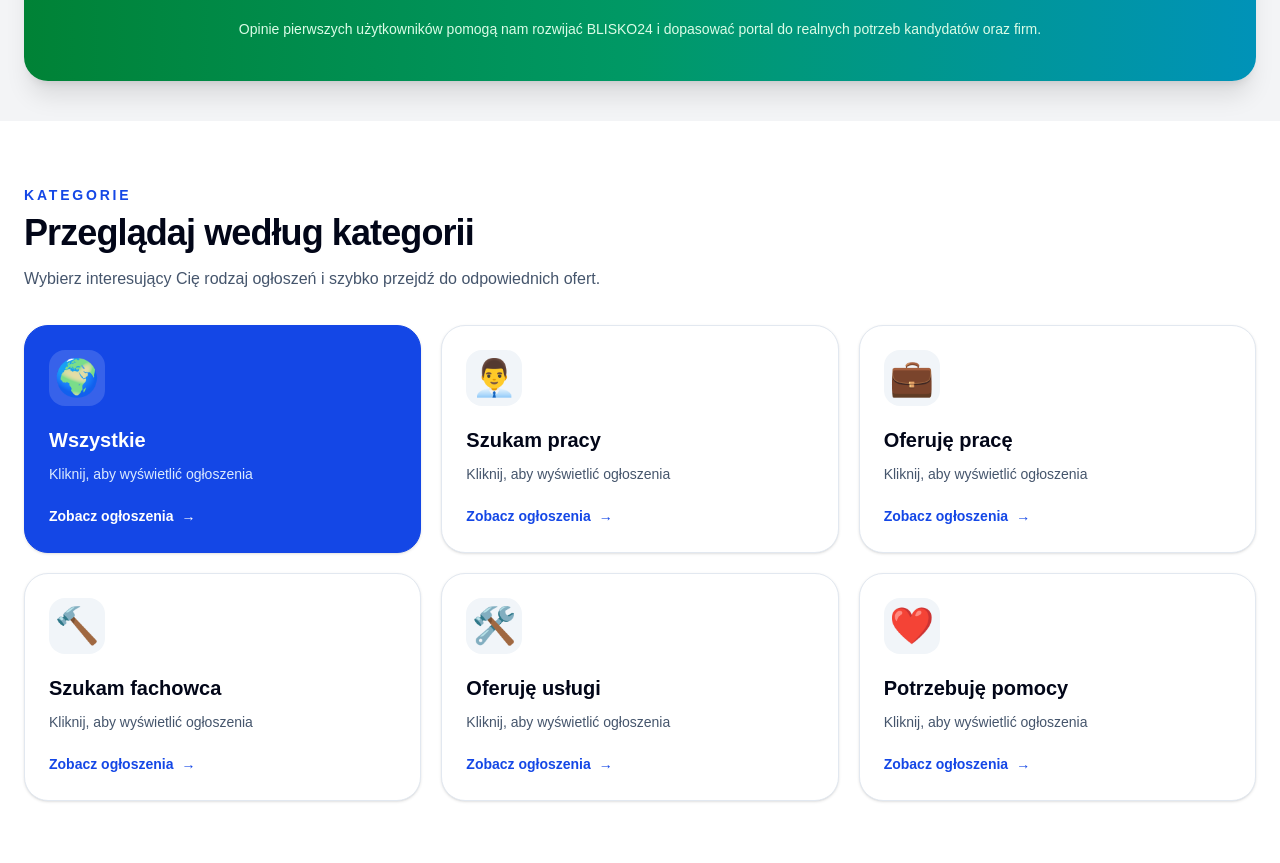
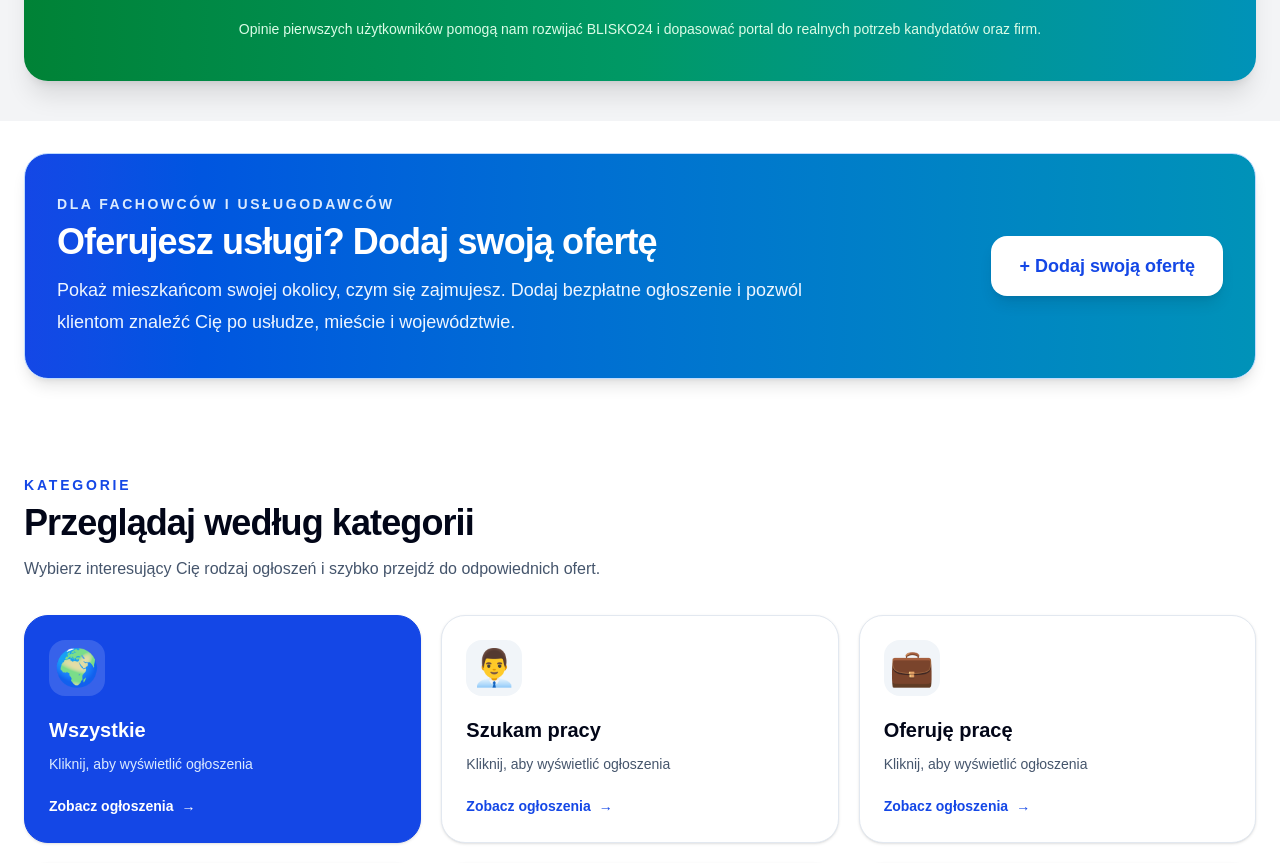
Before and after one commit to wodarrr/blisko24, a Next.js app: page / in a window 1280 px wide. Shown: the part 1640-2503 px from the top of the page. Built offline with nearby package versions, Linux system fonts and the light colour scheme; no server answers; the database is empty.

Commit message:
Dodanie sekcji dla osob oferujacych uslugi

```diff
--- a/src/app/page.tsx
+++ b/src/app/page.tsx
@@ -1,6 +1,7 @@
 import Header from "../components/Header";
 import Hero from "../components/Hero";
 import FreeJobSeekerBanner from "../components/FreeJobSeekerBanner";
+import ServiceProviderBanner from "../components/ServiceProviderBanner";
 import RecentCandidates from "../components/RecentCandidates";
 import RecentEmployers from "../components/RecentEmployers";
 import HomeStats from "../components/HomeStats";
@@ -53,6 +54,8 @@ export default async function Home({
 
       <FreeJobSeekerBanner />
 
+      <ServiceProviderBanner />
+
       <RecentCandidates />
 
       <RecentEmployers />
--- /dev/null
+++ b/src/components/ServiceProviderBanner.tsx
@@ -0,0 +1,36 @@
+import Link from "next/link";
+
+export default function ServiceProviderBanner() {
+  return (
+    <section className="bg-white px-4 py-6 sm:px-6 sm:py-8">
+      <div className="mx-auto max-w-7xl">
+        <div className="overflow-hidden rounded-3xl border border-blue-200 bg-gradient-to-r from-blue-700 to-cyan-600 px-6 py-8 text-white shadow-lg sm:px-8 sm:py-10">
+          <div className="flex flex-col gap-6 lg:flex-row lg:items-center lg:justify-between">
+            <div className="max-w-3xl">
+              <p className="text-sm font-extrabold uppercase tracking-[0.18em] text-blue-100">
+                Dla fachowców i usługodawców
+              </p>
+
+              <h2 className="mt-2 text-3xl font-extrabold tracking-tight text-white sm:text-4xl">
+                Oferujesz usługi? Dodaj swoją ofertę
+              </h2>
+
+              <p className="mt-3 text-lg leading-8 text-blue-50">
+                Pokaż mieszkańcom swojej okolicy, czym się zajmujesz. Dodaj
+                bezpłatne ogłoszenie i pozwól klientom znaleźć Cię po usłudze,
+                mieście i województwie.
+              </p>
+            </div>
+
+            <Link
+              href="/dodaj-ogloszenie?category=Oferuj%C4%99%20us%C5%82ugi"
+              className="inline-flex w-full shrink-0 items-center justify-center rounded-2xl bg-white px-7 py-4 text-lg font-extrabold text-blue-700 shadow-lg transition hover:-translate-y-0.5 hover:bg-blue-50 lg:w-auto"
+            >
+              + Dodaj swoją ofertę
+            </Link>
+          </div>
+        </div>
+      </div>
+    </section>
+  );
+}
```
